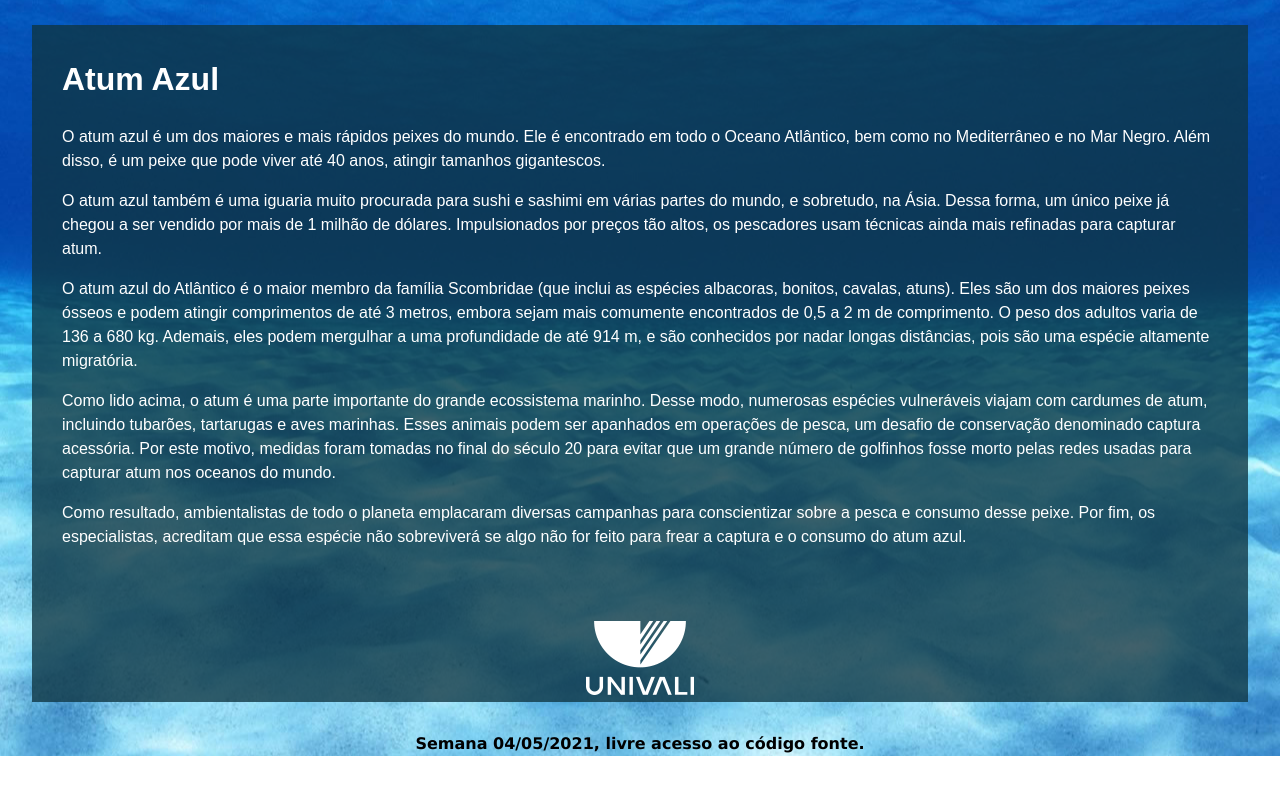
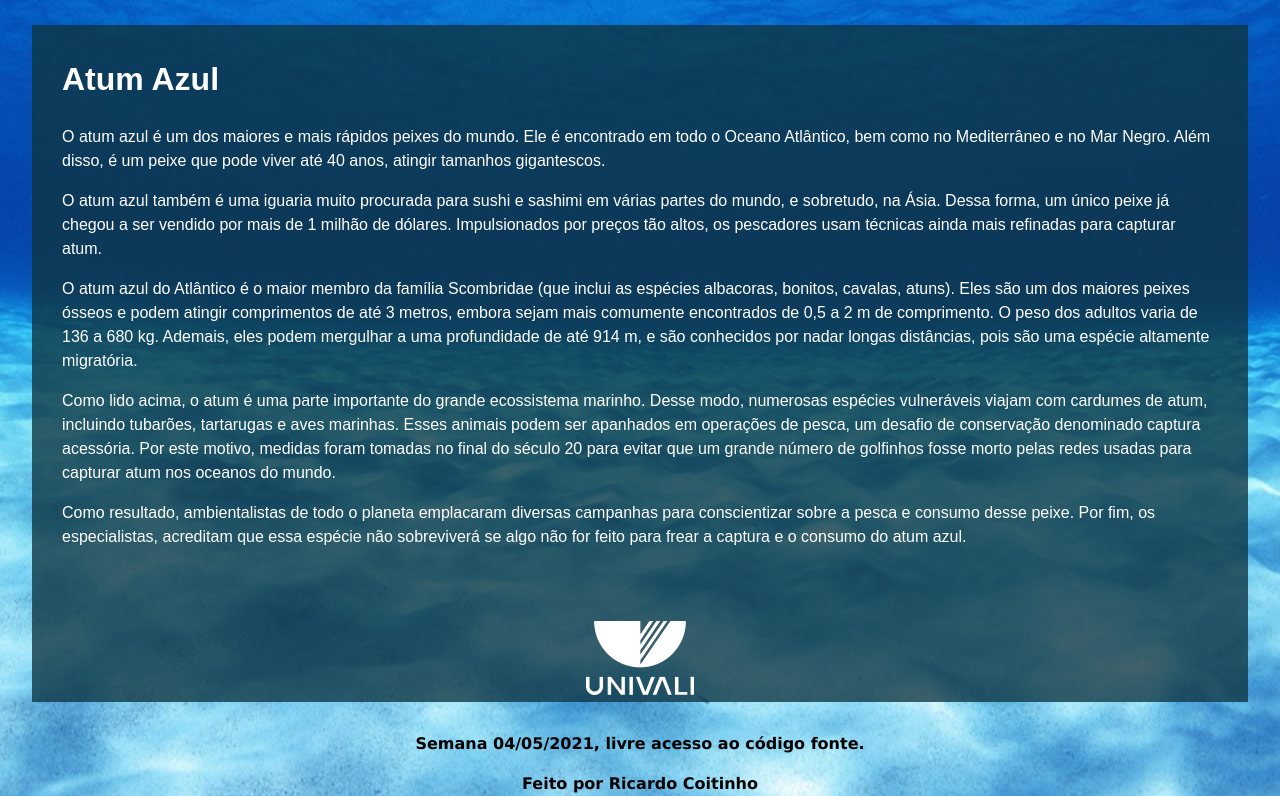
Before and after one commit to Rick273/atumblue, a plain HTML site: page index.html in a window 1280 px wide. Shown: the part 395-1191 px from the top of the page. Before the commit the page ends 1151 px from the top, so only its background shows below. Drawn offline with Linux system fonts and the light colour scheme.

Commit message:
Update index.html

```diff
--- a/index.html
+++ b/index.html
@@ -39,6 +39,7 @@
 		<center>
 
 			<p><b> Semana 04/05/2021, livre acesso ao código fonte.</b></p>
+			<p><b> Feito por Ricardo Coitinho</b></p>
 		</center>
 	</footer>
 
```
